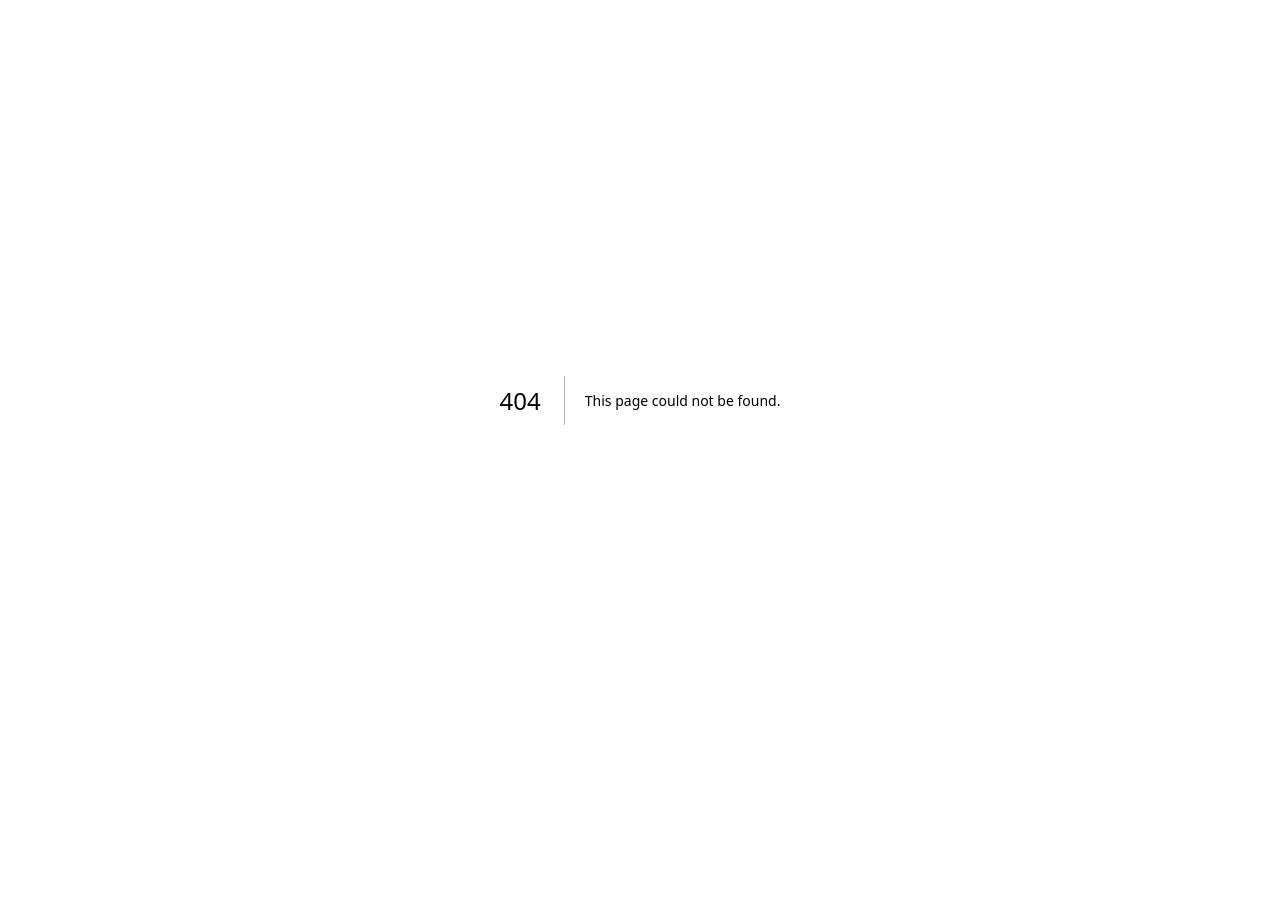
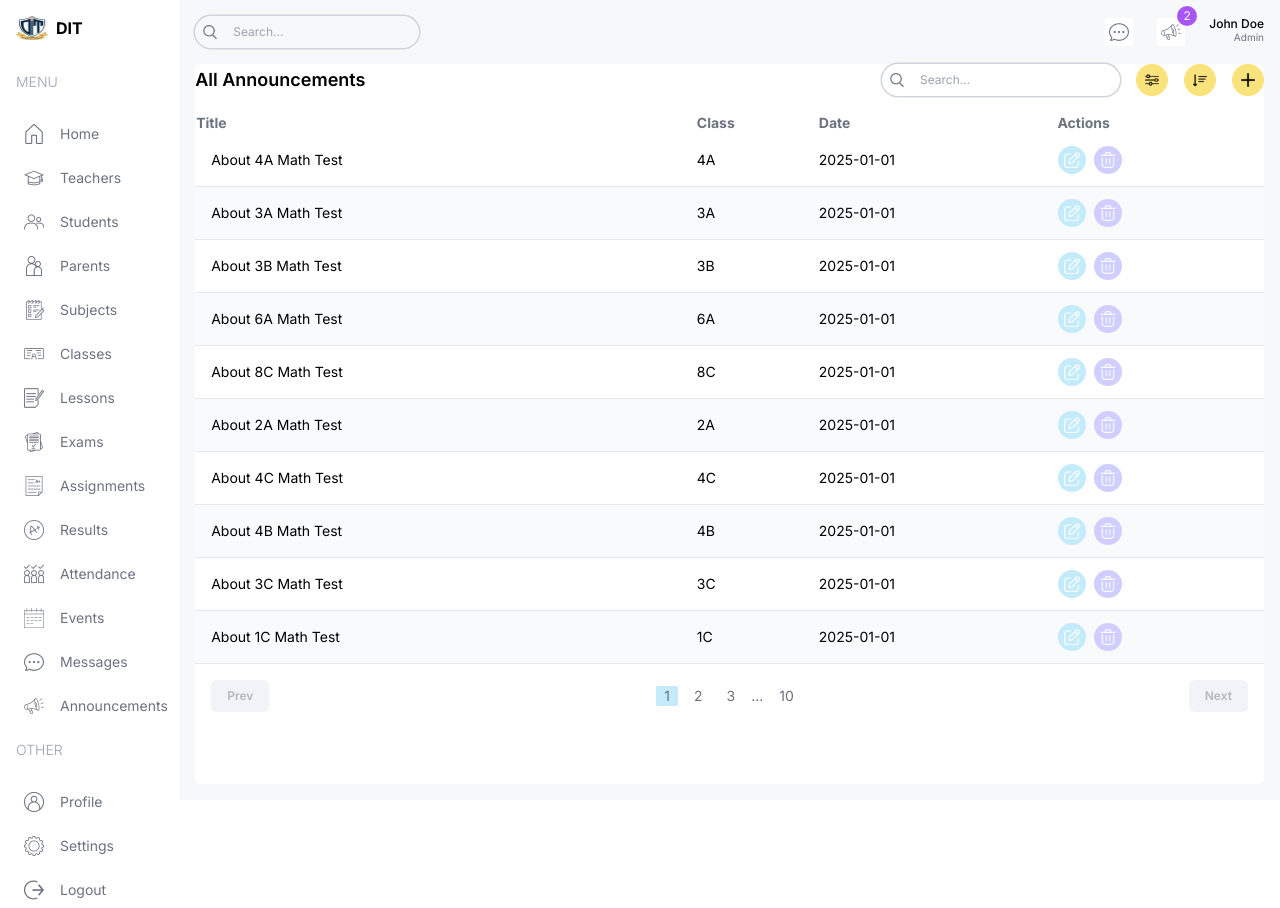
Before and after one commit to umarabdullah-991/Department-Management-System-FYP, a Next.js app in the folder Front-End/: page /list/announcements in a window 1280 px wide. Before the commit this address had no page. Before the commit the page ends 800 px from the top, so only its background shows below. Built offline with nearby package versions, Linux system fonts and the light colour scheme.

Commit message:
Announcement list is added and completed

```diff
--- /dev/null
+++ b/Front-End/src/app/(dashboard)/list/announcements/page.tsx
@@ -0,0 +1,95 @@
+import Pagination from "@/components/Pagination";
+import Table from "@/components/Table";
+import TableSearch from "@/components/TableSearch";
+import { announcementsData, eventsData,role,} from "@/lib/data";
+import Image from "next/image";
+import Link from "next/link";
+
+type Announcement = {
+    id: number;
+    title: string;
+    class: string;
+    date: string;
+  };
+
+const columns = [
+  {
+    header: "Title",
+    accessor: "title",
+  },
+  {
+      header: "Class",
+      accessor: "class",
+
+    },
+  {
+      header: "Date",
+      accessor: "date",
+    className: "hidden md:table-cell",
+  },
+  {
+    header: "Actions",
+    accessor: "action",
+  },
+];
+
+const AnnouncementListPage = () => {
+  const renderRow = (item: Announcement) => (
+    <tr key = {item.id}
+    className="border-b border-gray-200 even:bg-slate-50 text-sm hover:bg-customPurpleLight">
+      <td className="flex items-center gap-4 p-4">{item.title}</td>
+      <td>{item.class}</td>
+      <td className="hidden md:table-cell">{item.date}</td>
+      <td>
+        <div className="flex items-center gap-2">
+          <td>
+            <div className="flex items-center gap-2">
+              <Link href={`/list/teachers/${item.id}`}>
+                <button className="w-7 h-7 flex items-center justify-center rounded-full bg-customBlueLight">
+                  <Image src="/edit.png" alt="" width={16} height={16} />
+                </button>
+              </Link>
+              {role === "admin" && (
+                <button className="w-7 h-7 flex items-center justify-center rounded-full bg-customPurple">
+                  <Image src="/delete.png" alt="" width={16} height={16} />
+                </button>
+
+              )}
+            </div>
+          </td>
+        </div>
+      </td>
+    </tr>
+  );
+
+  return (
+    <div className="bg-white rounded-md flex-1 m-4 mt-0 ">
+      {/* TOP */}
+      <div className="flex items-center justify-between">
+        <h1 className="hidden md:block text-lg font-semibold"> All Announcements</h1>
+        <div className="flex flex-col md:flex-row items-center gap-4 w-full md:w-auto ">
+          <TableSearch />
+          <div className="flex items-center gap-4 self-end">
+            <button className="w-8 h-8 flex items-center justify-center rounded-full bg-customYellow">
+              <Image src="/filter.png" alt="" width={14} height={14} />
+            </button>
+            <button className="w-8 h-8 flex items-center justify-center rounded-full bg-customYellow">
+              <Image src="/sort.png" alt="" width={14} height={14} />
+            </button>
+           {role === "admin" && (
+            <button className="w-8 h-8 flex items-center justify-center rounded-full bg-customYellow">
+              <Image src="/plus.png" alt="" width={14} height={14} />
+            </button>
+        )}
+          </div>
+        </div>
+      </div>
+      {/* LIST */}
+      <Table columns={columns} renderRow={renderRow} data={announcementsData} />
+
+      {/* PAGINATION */}
+      <Pagination />
+    </div>
+  );
+};
+export default AnnouncementListPage;
```
